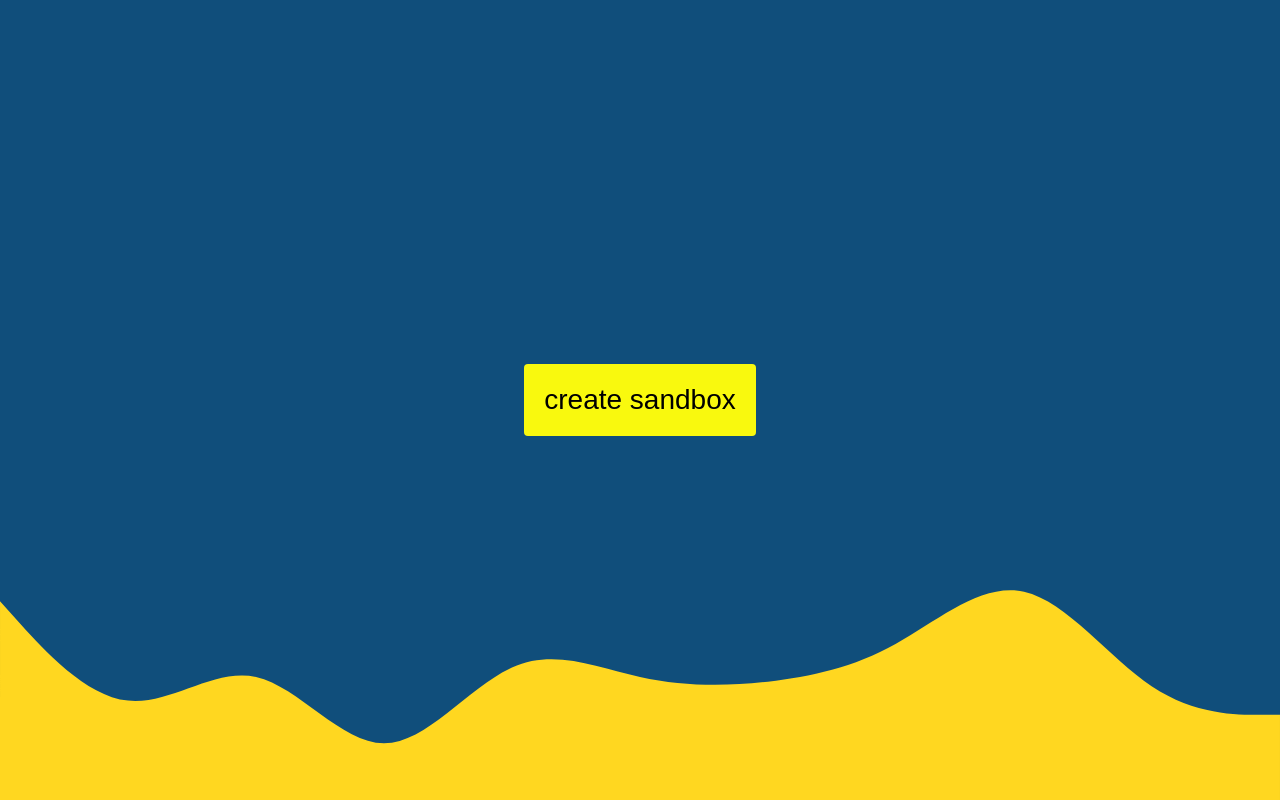
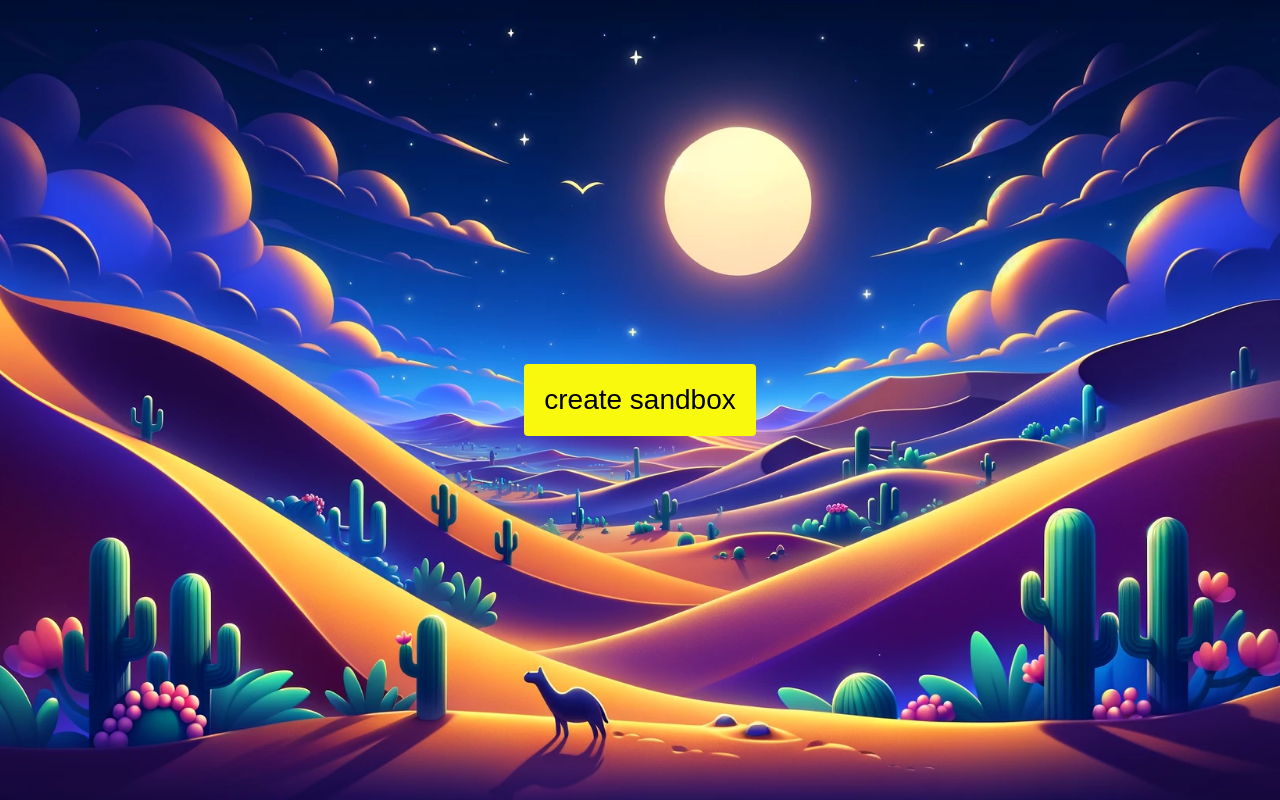
Before and after one commit to FELLUSBEN/browser-sandbox, a plain HTML site: page webserver/templates/index.html in a window 1280 px wide. Drawn offline with Linux system fonts and the light colour scheme.

Commit message:
updated css

```diff
--- a/webserver/static/style.css
+++ b/webserver/static/style.css
@@ -3,9 +3,10 @@ body, html {
     margin: 0;
     overflow: hidden;
     background-color: #104e7b;
-    background-image: url(./wave.svg);
+    background-image: url(./background.png);
     background-repeat: no-repeat;
-    background-position: bottom;
+    background-position: center center;
+    background-size: cover;
 }
 
 body{
```
Also changed, not shown: webserver/static/background.png (added).
